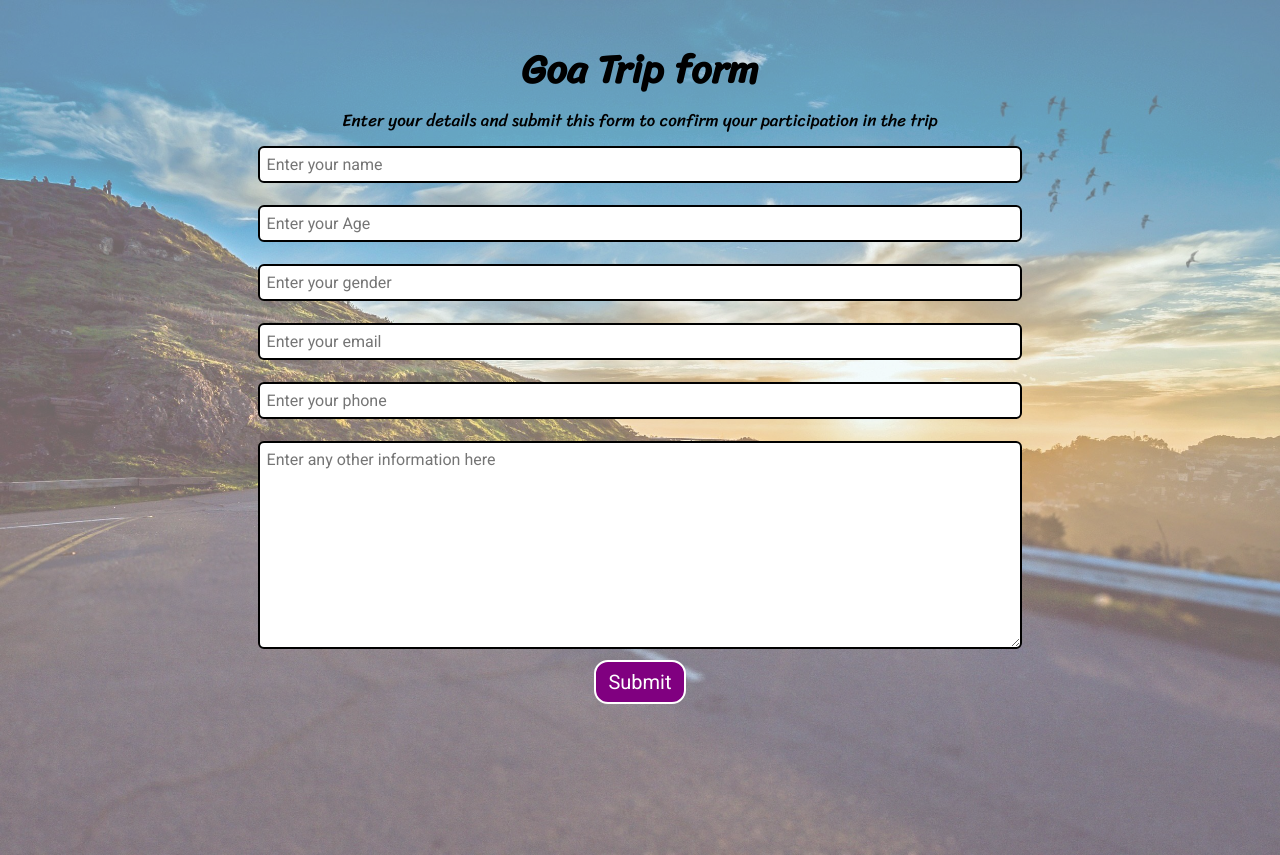
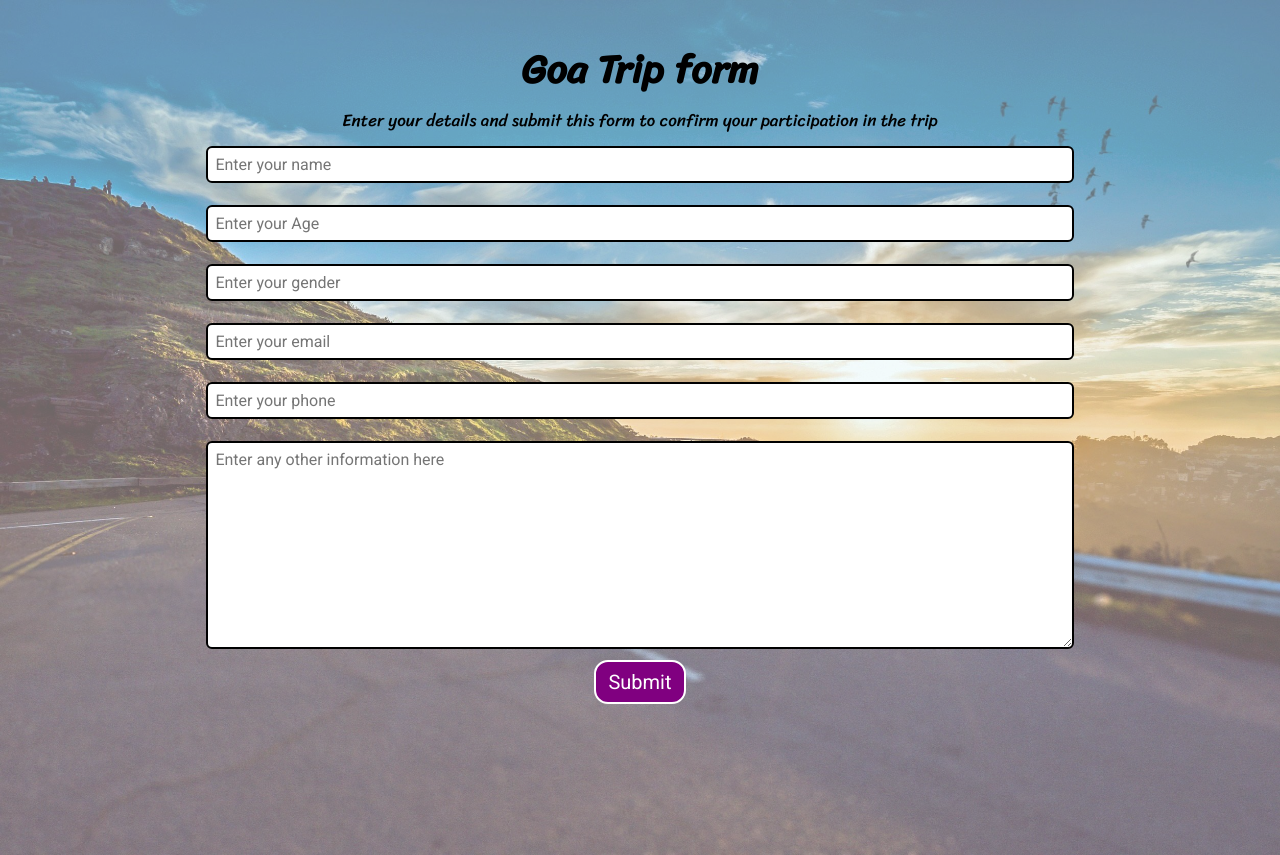
Before and after one commit to rishavvroy/trip-form, a PHP site: page / in a window 1280 px wide. Run offline with PHP 8.4, Linux system fonts and the light colour scheme.

Commit message:
css change (#1)

```diff
--- a/tripregistry/style.css
+++ b/tripregistry/style.css
@@ -7,7 +7,7 @@ font-family: 'Roboto', sans-serif;
 }
 
 .container{
-    max-width: 80%;
+    max-width: 90%;
     padding: 34px;
     margin: auto;
 }
```
